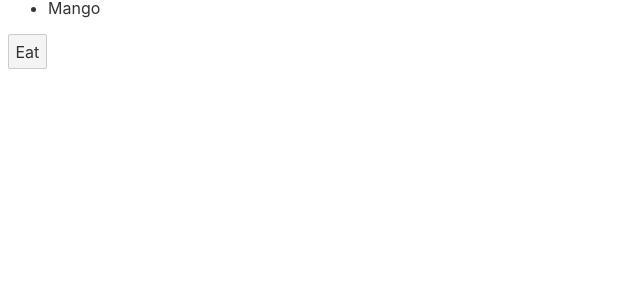
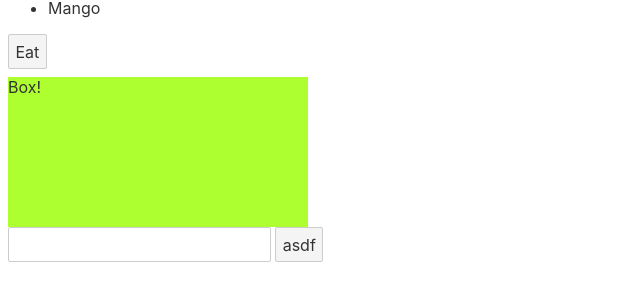
Before and after one commit to kuman514/SveltePractice, a Svelte app: page / in a window 1280 px wide. Shown: the part 322-622 px from the top of the page, without its empty margins (0-640 px from the left). Built offline with nearby package versions, Linux system fonts and the light colour scheme.

Commit message:
Practicing event handling

```diff
--- a/src/App.svelte
+++ b/src/App.svelte
@@ -1,4 +1,6 @@
 <script>
+	//import { onMount } from 'svelte';
+
 	let name = 'koishi';
 	let num = 514;
 	function assign() {
@@ -15,6 +17,24 @@
 		// 배열 렌더링이 갱신되려면 let을 통해 재할당시켜야 한다.
 		fruits = fruits.slice(1);
 	}
+
+	let isRed = false;
+	/*
+	onMount(() => {
+		const box = document.querySelector('.box');
+		box.addEventListener('click', () => { isRed = !isRed; });
+	});
+	*/
+
+	function enter() {
+		name = 'enter';
+	}
+
+	function leave() {
+		name = 'leave';
+	}
+
+	let text = '';
 </script>
 
 <main>
@@ -32,7 +52,7 @@
 	</div>
 
 	<div>
-		<button on:click={() => {toggle = !toggle}}>
+		<button on:click={() => {toggle = !toggle;}}>
 			Toggle
 		</button>
 		{#if toggle}
@@ -52,6 +72,34 @@
 			Eat
 		</button>
 	</div>
+
+	<div
+		class="box"
+		style="background-color: {isRed ? 'red' : 'greenyellow'}"
+		on:click={() => {isRed = !isRed;}}
+		on:mouseenter={enter}
+		on:mouseleave={leave}
+	>
+		Box!
+	</div>
+
+	<div>
+		<div>
+			{text}
+		</div>
+		<!-- input
+			type="text"
+			value={text}
+			on:input={(e) => {text = e.target.value;}}
+		/ -->
+		<input
+			type="text"
+			bind:value={text}
+		/>
+		<button on:click={() => {text = 'input koishi';}}>
+			asdf
+		</button>
+	</div>
 </main>
 
 <style>
@@ -62,4 +110,10 @@
 	.active {
 		color: blue;
 	}
+
+	.box {
+		width: 300px;
+		height: 150px;
+		background-color: greenyellow;
+	}
 </style>
```
